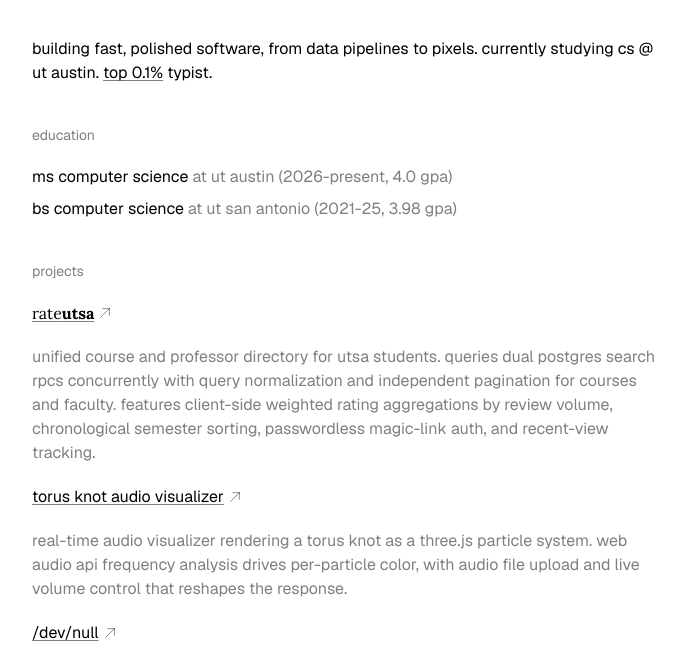
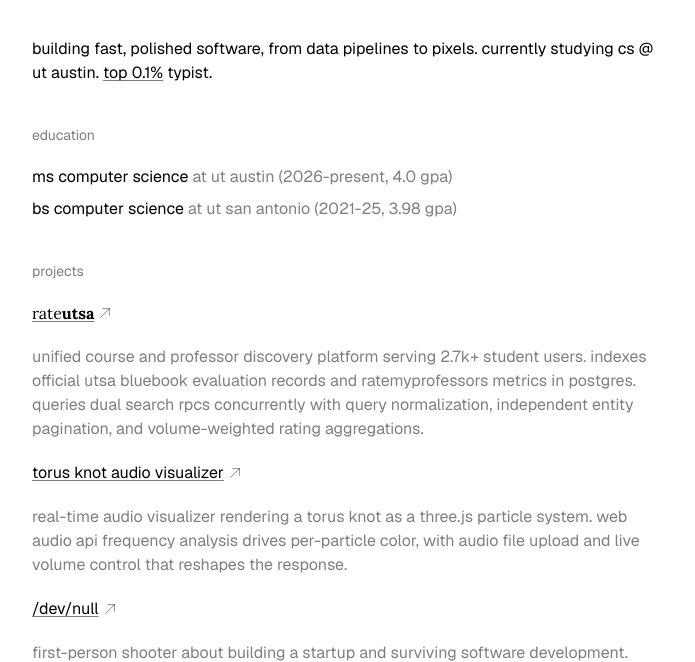
Before and after one commit to gvuzi/personal-website, a website built with Vite: page index.html in a window 1280 px wide. Shown: the part 115-777 px from the top of the page, without its empty margins (292-987 px from the left). Built offline with nearby package versions, Linux system fonts and the light colour scheme.

Commit message:
update rateutsa description

```diff
--- a/index.html
+++ b/index.html
@@ -36,7 +36,7 @@
                 <a class="font-lora  underline underline-offset-2 decoration-black/50 hover:decoration-black transition-all duration-200" href="https://rateutsa.com" target="_blank" rel="noopener noreferrer">rate<strong>utsa</strong></a>
                 <svg xmlns="http://www.w3.org/2000/svg" fill="none" viewBox="0 0 24 24" stroke-width="1.5" stroke="currentColor" class="size-3.5 text-black/50"><path stroke-linecap="round" stroke-linejoin="round" d="m4.5 19.5 15-15m0 0H8.25m11.25 0v11.25" /></svg>
             </div>
-            <span class="text-black/50">unified course and professor directory for utsa students. queries dual postgres search rpcs concurrently with query normalization and independent pagination for courses and faculty. features client-side weighted rating aggregations by review volume, chronological semester sorting, passwordless magic-link auth, and recent-view tracking.</span>
+            <span class="text-black/50">unified course and professor discovery platform serving 2.7k+ student users. indexes official utsa bluebook evaluation records and ratemyprofessors metrics in postgres. queries dual search rpcs concurrently with query normalization, independent entity pagination, and volume-weighted rating aggregations.</span>
 
             <div class="flex items-center gap-1">
                 <a class="underline underline-offset-2 decoration-black/50 hover:decoration-black transition-all duration-200" href="https://gideon.codes/torus-knot-audio-visualizer/" target="_blank" rel="noopener noreferrer">torus knot audio visualizer</a>
```
